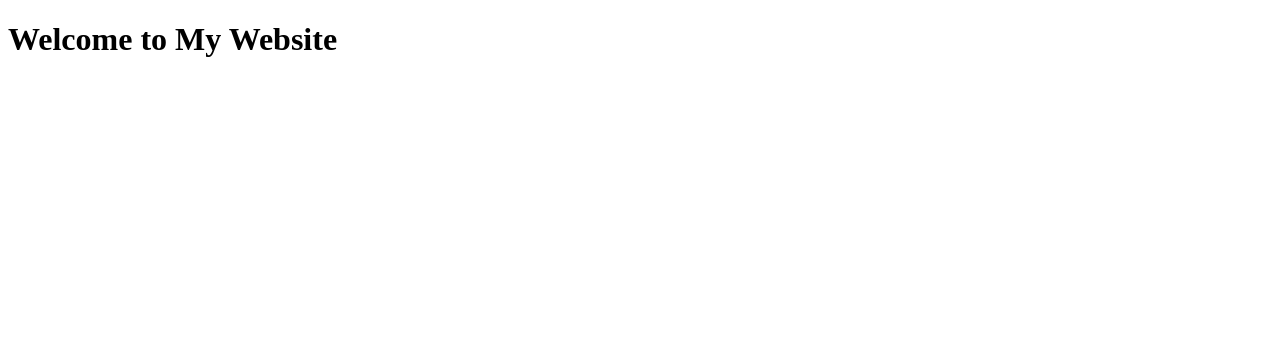
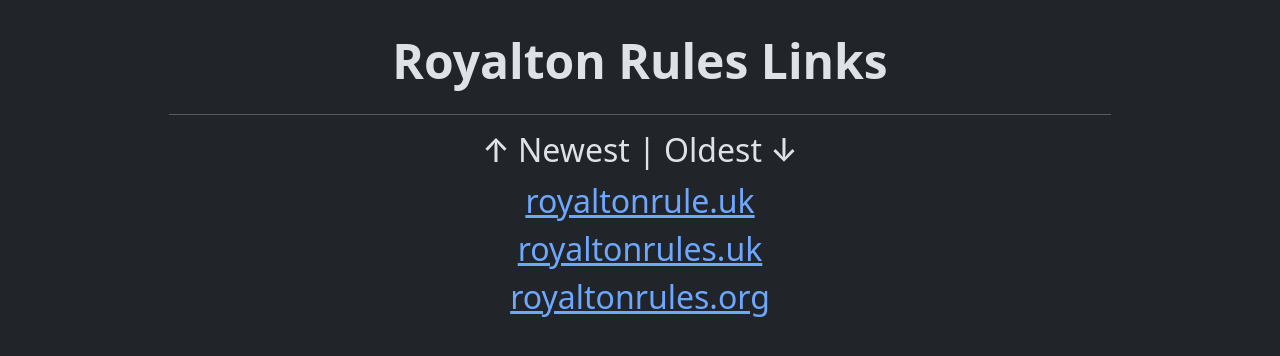
Before and after one commit to royaltonrules/royaltonrules.github.io, a plain HTML site: page index.html in a window 1280 px wide. Drawn offline with nearby package versions, Linux system fonts and the light colour scheme.

Commit message:
Update index.html

```diff
--- a/index.html
+++ b/index.html
@@ -1,16 +1,72 @@
-<!DOCTYPE html>
+<!doctype html>
 <html lang="en">
-  <head>
-    <meta charset="UTF-8">
-    <meta name="viewport" content="width=device-width, initial-scale=1.0">
-    <meta http-equiv="X-UA-Compatible" content="ie=edge">
-    <title>Royalton Ez</title>
-    <link rel="stylesheet" href="./style.css">
-    <link rel="icon" href="./favicon.ico" type="image/x-icon">
-  </head>
-  <body>
-    <main>
-        <h1>Welcome to My Website</h1>
-    </main>
-  </body>
+    <head>
+        <title>Royalton Rules Links</title>
+        <meta charset="utf-8" />
+        <meta
+            name="viewport"
+            content="width=device-width, initial-scale=1, shrink-to-fit=no"
+        />
+
+        <link
+            href="https://cdn.jsdelivr.net/npm/bootstrap@5.3.2/dist/css/bootstrap.min.css"
+            rel="stylesheet"
+            integrity="sha384-T3c6CoIi6uLrA9TneNEoa7RxnatzjcDSCmG1MXxSR1GAsXEV/Dwwykc2MPK8M2HN"
+            crossorigin="anonymous"
+        />
+        <style>
+            h1 {
+                font-size: 3rem;
+                font-weight: bold;
+                margin-top: 2rem;
+            }
+            #links {
+                display: flex;
+                flex-direction: column;
+                justify-content: center;
+                align-items: center;
+                padding: 0;
+                margin: 0;
+                font-size: 2rem;
+            }
+        </style>
+    </head>
+
+    <body data-bs-theme="dark">
+        <script>
+            const links = [
+                "royaltonrule.uk",
+                "royaltonrules.uk",
+                "royaltonrules.org",
+            ]
+            document.addEventListener("DOMContentLoaded", () => {
+                links.forEach((link) => {
+                    const li = document.createElement("span")
+                    li.innerHTML = `<a href="https://${link}">${link}</a>`
+                    document.querySelector("#links").appendChild(li)
+                })
+            })
+        </script>
+        <header>
+        </header>
+        <main class="container-fluid d-flex flex-column align-items-center">
+            <h1>Royalton Rules Links</h1>
+            <hr class="text-light w-75">
+            <h2>&uarr; Newest | Oldest &darr;</h2>
+            <div id="links"></div>
+        </main>
+        <footer>
+        </footer>
+        <script
+            src="https://cdn.jsdelivr.net/npm/@popperjs/core@2.11.8/dist/umd/popper.min.js"
+            integrity="sha384-I7E8VVD/ismYTF4hNIPjVp/Zjvgyol6VFvRkX/vR+Vc4jQkC+hVqc2pM8ODewa9r"
+            crossorigin="anonymous"
+        ></script>
+
+        <script
+            src="https://cdn.jsdelivr.net/npm/bootstrap@5.3.2/dist/js/bootstrap.min.js"
+            integrity="sha384-BBtl+eGJRgqQAUMxJ7pMwbEyER4l1g+O15P+16Ep7Q9Q+zqX6gSbd85u4mG4QzX+"
+            crossorigin="anonymous"
+        ></script>
+    </body>
 </html>
```
